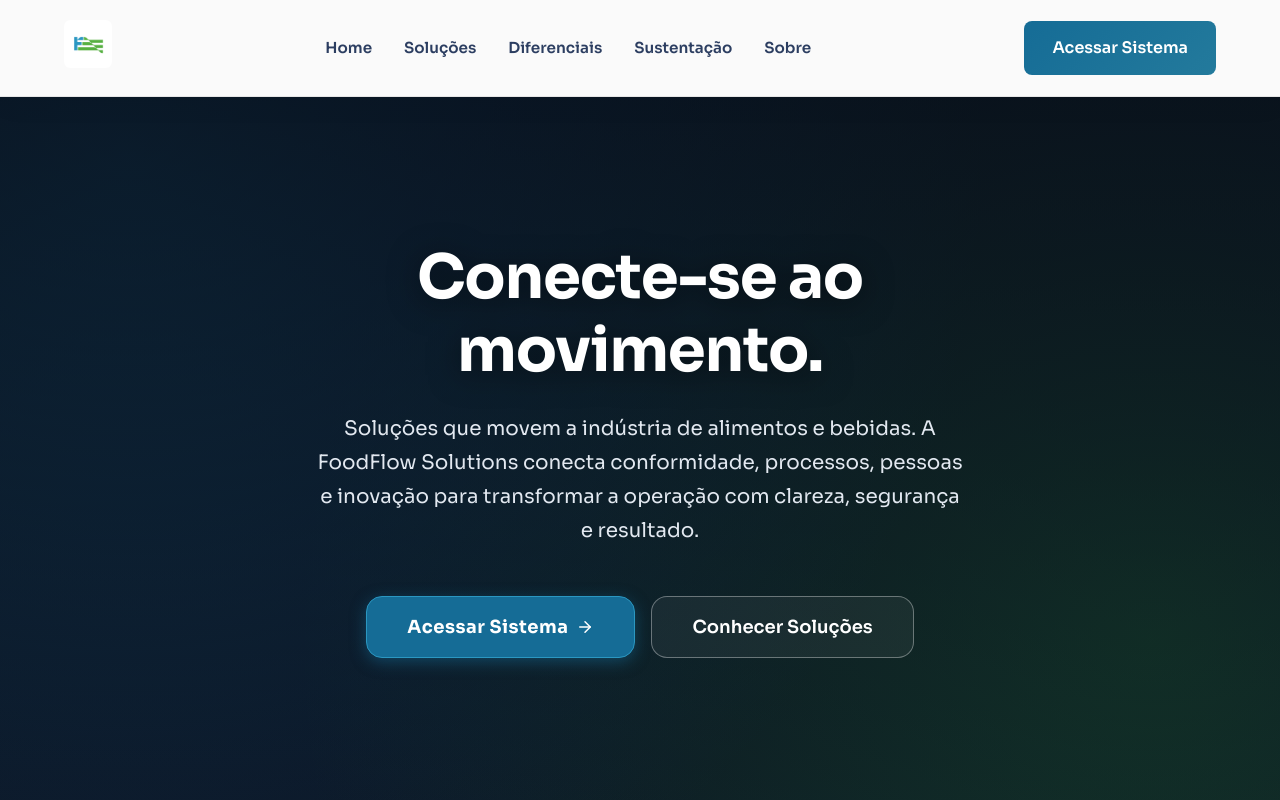
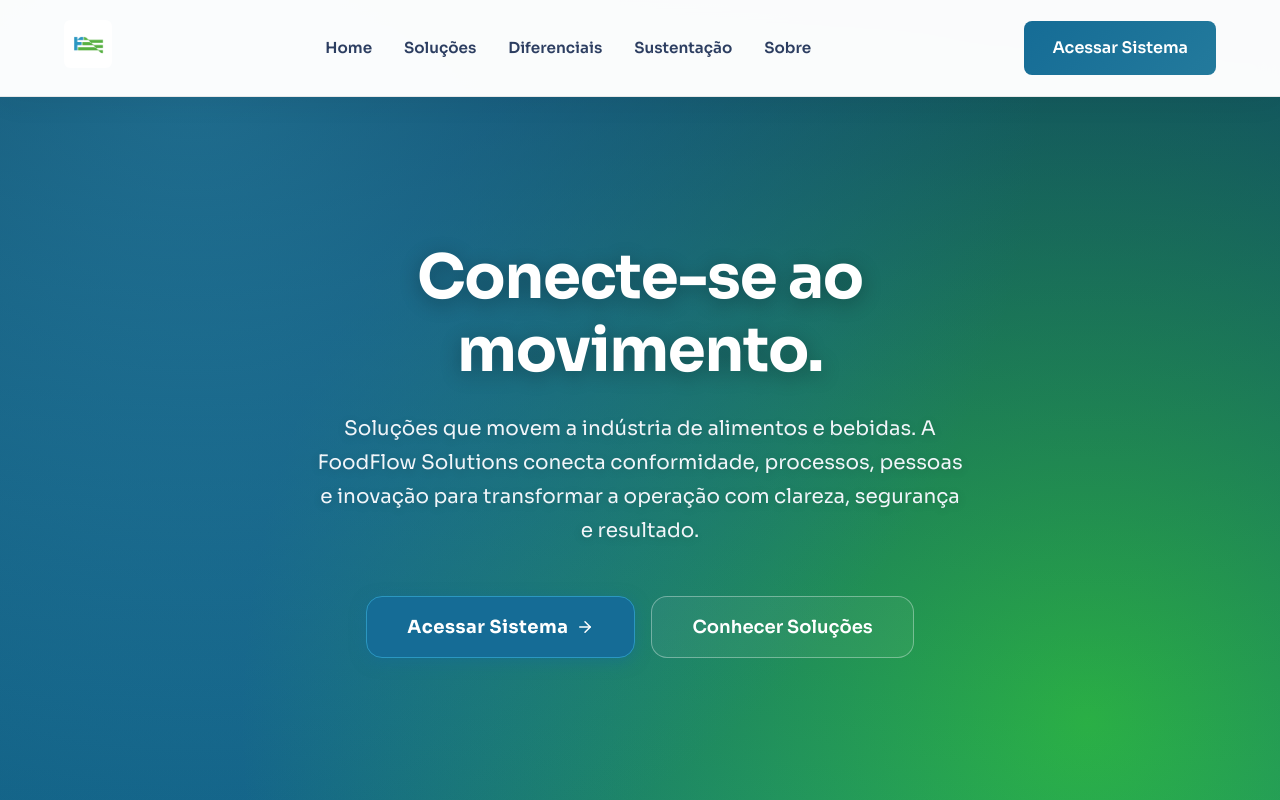
Before and after one commit to solutionsfoodflow-droid/foodflow-system, a React (Vite) app: page / in a window 1280 px wide. Shown: the top 800 px of the page. Built offline with nearby package versions, Linux system fonts and the light colour scheme; a web font is replaced by a local one.

Commit message:
feat: ajustar gradiente vibrante e overlays no hero da homepage

```diff
--- a/src/index.css
+++ b/src/index.css
@@ -576,42 +576,43 @@
 }
 
 .hero-old-vibe {
-  background-color: #0d1627; /* Fundo base azul mais profundo para máximo contraste texturizado */
+  background-color: #126388; /* Fundo base azul vibrante e institucional */
   background-image:
-    radial-gradient(circle at 10% 20%, rgba(18, 91, 126, 0.5) 0px, transparent 65%),
-    radial-gradient(circle at 90% 80%, rgba(50, 204, 61, 0.2) 0px, transparent 65%);
+    radial-gradient(circle at 15% 10%, rgba(43, 151, 193, 0.9) 0px, transparent 65%),
+    radial-gradient(circle at 85% 90%, rgba(50, 204, 61, 0.85) 0px, transparent 65%);
   color: var(--color-white);
   position: relative;
   overflow: hidden;
   padding-top: 100px;
 }
 
-/* Overlay para afundar o fundo garantindo total legibilidade da headline/descrição */
+/* Overlay ajustado para manter a vibração do gradiente sem perder o contraste do texto */
 .hero-overlay {
   position: absolute;
   top: 0; left: 0; right: 0; bottom: 0;
-  background: linear-gradient(180deg, rgba(8, 14, 25, 0.8) 0%, rgba(8, 14, 25, 0.2) 100%);
+  background: linear-gradient(180deg, rgba(8, 20, 35, 0.35) 0%, rgba(8, 20, 35, 0.05) 100%);
   z-index: 1;
 }
 
-/* Ajuste e foco estético na headline */
+/* Ajuste e foco estético na headline, sombra levemente refinada para a nova luminosidade */
 .hero-headline-v2 {
   font-size: 3.8rem;
   font-weight: 700;
   letter-spacing: -0.02em;
-  text-shadow: 0 4px 30px rgba(0,0,0,0.5); /* Sombra densa para desacoplar texto do mix de cores base */
+  text-shadow: 0 4px 20px rgba(0,0,0,0.3); /* Sombra elegante e robusta sem pesar o design */
 }
 
 /* Ajuste do subtítulo - em vez de branco puro com opacity, usar gray bem leve para ser robusto */
 .hero-subheadline-v2 {
   font-size: 1.25rem;
-  color: #e2e8f0;
+  color: #f1f5f9;
   margin-bottom: 3rem;
   font-weight: 400;
   max-width: 650px;
   margin-left: auto;
   margin-right: auto;
   line-height: 1.7;
+  text-shadow: 0 2px 10px rgba(0,0,0,0.15); /* Sombra sutil para garantia de legibilidade em áreas claras do gradiente */
 }
 
 /* Ajuste específico dos CTA para acessibilidade e bom hover */
```
